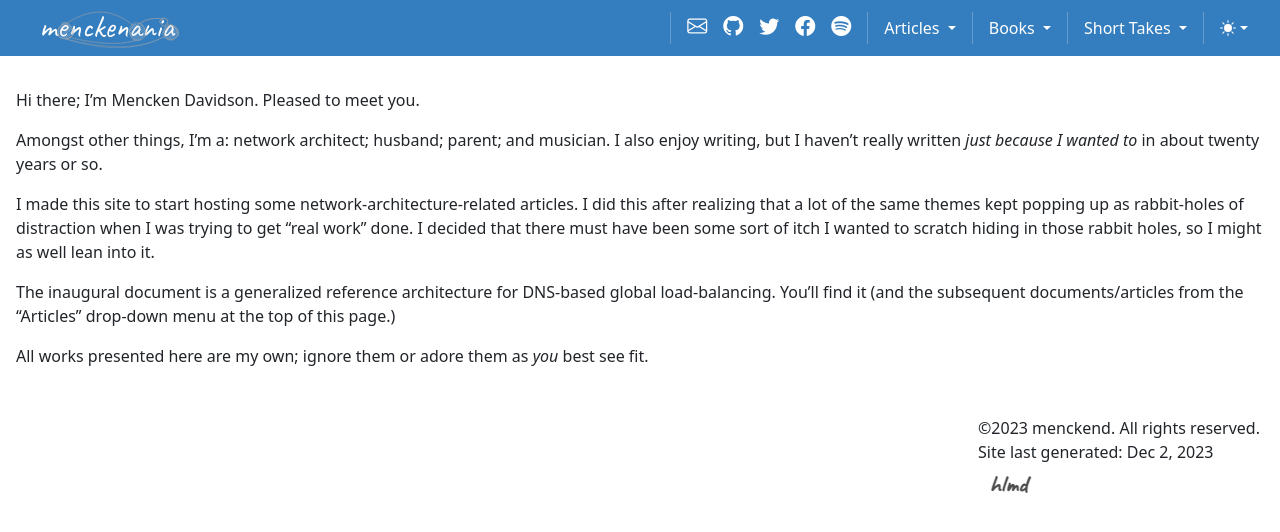
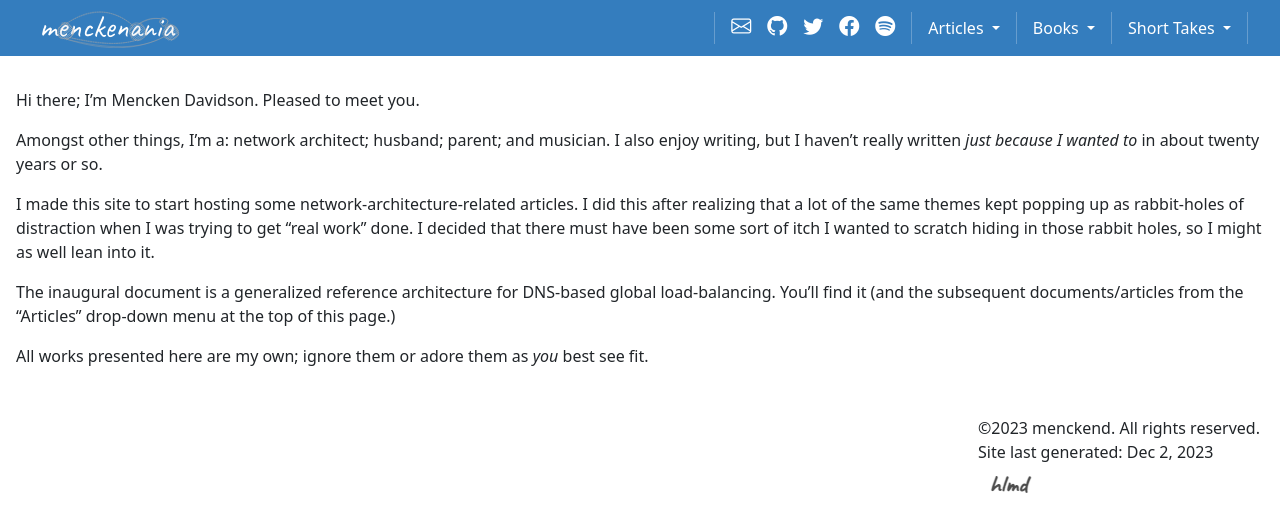
Before and after one commit to menckend/alpha, a Jekyll site: the page built from index.md, in a window 1280 px wide. Shown: the top 532 px of the page. Built offline with Jekyll 4.4.1, drawn with Linux system fonts in a browser that asks for light colours.

Commit message:
Update newtemplate-header.html

```diff
--- a/_includes/newtemplate-header.html
+++ b/_includes/newtemplate-header.html
@@ -97,58 +97,6 @@
             <div class="vr d-none d-lg-flex h-100 mx-lg-2 text-white"></div>
             <hr class="d-lg-none my-2 text-white-50">
           </li>
-
-          <li class="nav-item dropdown menck-topnav-text-color">
-            <button class="btn btn-link nav-link py-2 px-0 px-lg-2 dropdown-toggle d-flex align-items-center menck-topnav-text-color" id="bd-theme" type="button" aria-expanded="false" data-bs-toggle="dropdown" data-bs-display="static" aria-label="Toggle theme (light)">
-              <svg class="bi my-1 theme-icon-active menck-topnav-text-color">
-              <use href="#sun-fill">
-              </use>
-              </svg>
-              <span class="d-lg-none ms-2" id="bd-theme-text">Toggle theme</span>
-            </button>
-            <ul class="dropdown-menu dropdown-menu-end menck-topnav-text-color menck-tn-bg-color" aria-labelledby="bd-theme-text">
-              <li>
-                <button type="button" class="dropdown-item d-flex align-items-center active menck-topnav-text-color" data-bs-theme-value="light" aria-pressed="true">
-                  <svg class="bi me-2 opacity-50 theme-icon menck-topnav-text-color">
-                    <use href="#sun-fill">
-                    </use>
-                  </svg>
-                  Light
-                  <svg class="bi ms-auto d-none menck-topnav-text-color">
-                    <use href="#check2">
-                    </use>
-                  </svg>
-                </button>
-              </li>
-              <li>
-                <button type="button" class="dropdown-item d-flex align-items-center" data-bs-theme-value="dark" aria-pressed="false">
-                  <svg class="bi me-2 opacity-50 theme-icon">
-                  <use href="#moon-stars-fill">
-                  </use>
-                  </svg>
-                  Dark
-                  <svg class="bi ms-auto d-none">
-                    <use href="#check2">
-                    </use>
-                    </svg>
-                </button>
-              </li>
-              <li>
-                <button type="button" class="dropdown-item d-flex align-items-center" data-bs-theme-value="auto" aria-pressed="false">
-                  <svg class="bi me-2 opacity-50 theme-icon">
-                    <use href="#circle-half">
-                    </use>
-                  </svg>
-                  Auto
-                  <svg class="bi ms-auto d-none">
-                    <use href="#check2">
-                    </use>
-                  </svg>
-                </button>
-              </li>
-            </ul>
-          </li>
-
         </ul>
       </div>
     </div>
```
